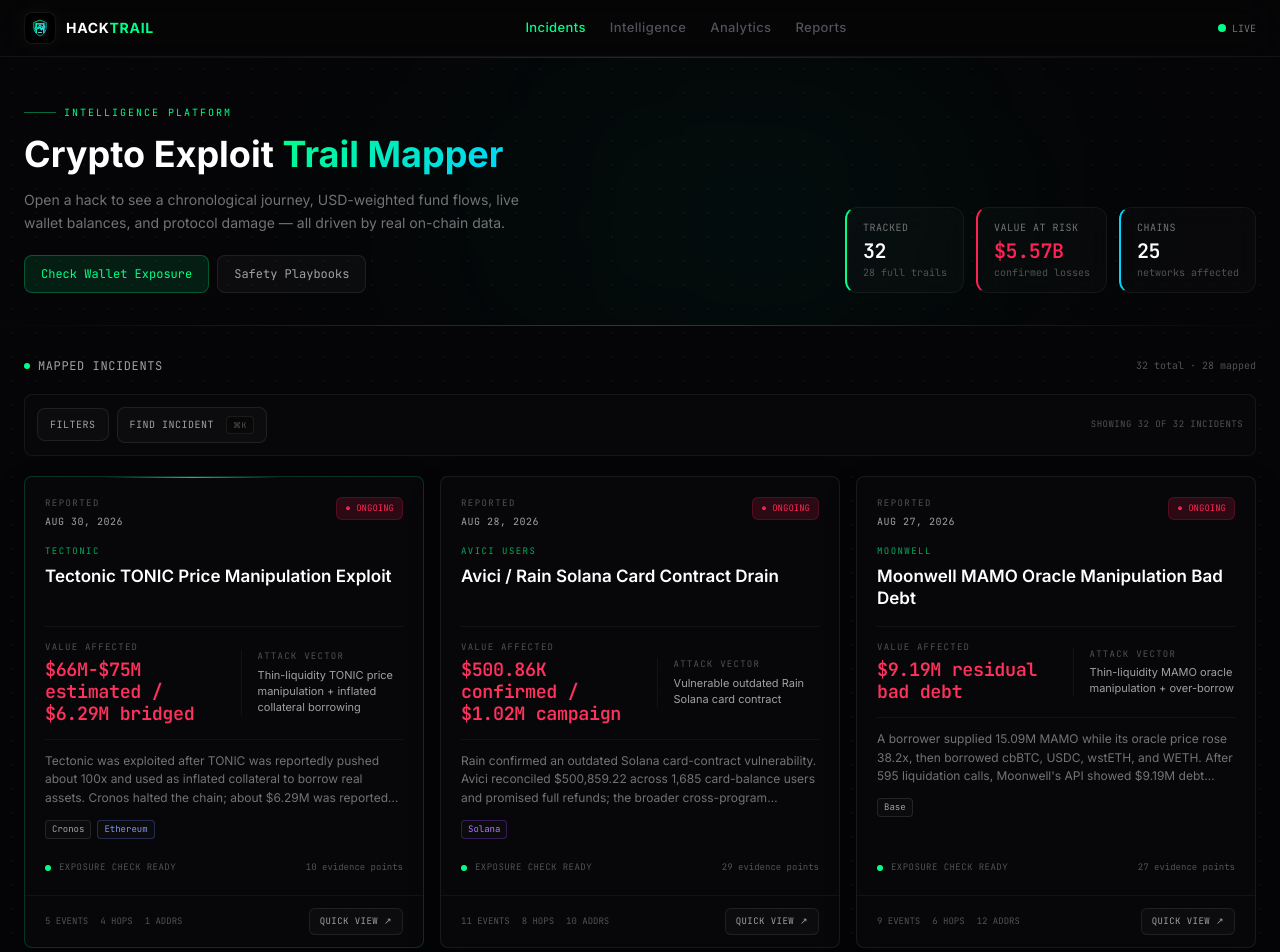
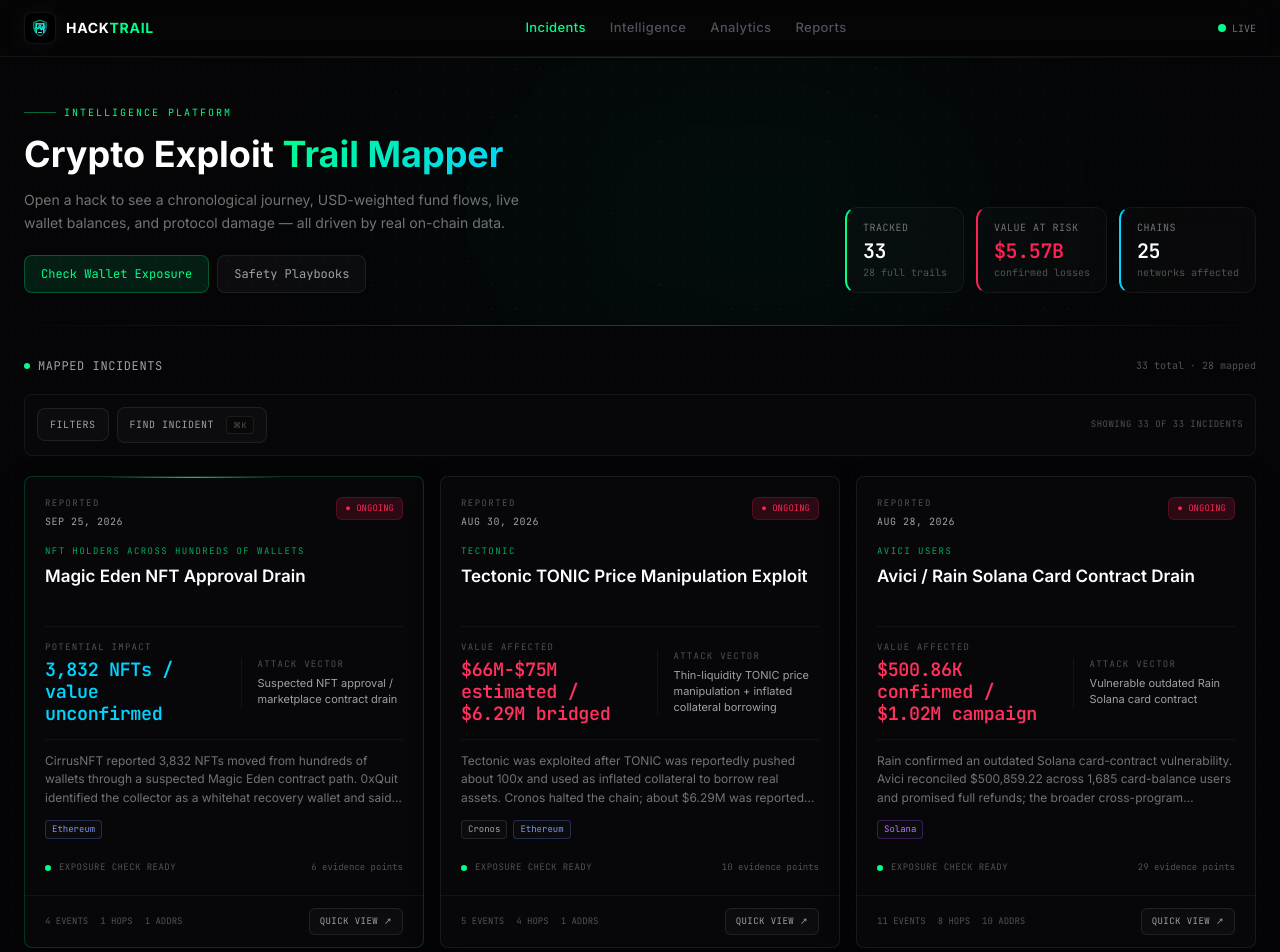
Before and after one commit to Sarcastinatooor/hack-trail, a Next.js app: page / in a window 1280 px wide. Shown: the top 952 px of the page. Built offline with nearby package versions, Linux system fonts and the light colour scheme.

Commit message:
Add preliminary Magic Eden NFT drain incident

```diff
--- a/src/data/all-incident-data.ts
+++ b/src/data/all-incident-data.ts
@@ -35,10 +35,12 @@
 import { MOONWELL_MAMO_DATA } from "./moonwell-mamo"
 import { AVICI_DRAIN_DATA } from "./avici-drain"
 import { TECTONIC_CRONOS_DATA } from "./tectonic-cronos"
+import { MAGIC_EDEN_NFT_DRAIN_DATA } from "./magic-eden-nft-drain"
 
 export const INCIDENT_DATA_BY_SLUG: Record<string, IncidentData> = {
   "avici-user-drain": AVICI_DRAIN_DATA,
   "tectonic-cronos": TECTONIC_CRONOS_DATA,
+  "magic-eden-nft-drain": MAGIC_EDEN_NFT_DRAIN_DATA,
   "moonwell-mamo": MOONWELL_MAMO_DATA,
   "kiichain-cosmos-evm": KIICHAIN_COSMOS_EVM_DATA,
   "risex-xlp": RISEX_XLP_DATA,
--- a/src/data/incidents.ts
+++ b/src/data/incidents.ts
@@ -1,6 +1,23 @@
 import { IncidentSummary } from './types'
 
 export const INCIDENTS: IncidentSummary[] = [
+  {
+    id: "magic-eden-nft-drain-2026-09",
+    slug: "magic-eden-nft-drain",
+    name: "Magic Eden NFT Approval Drain",
+    victim: "NFT holders across hundreds of wallets",
+    date: "2026-09-25",
+    date_label: "Sep 25, 2026",
+    loss_usd: 0,
+    loss_label: "3,832 NFTs / value unconfirmed",
+    chains: ["Ethereum"],
+    attack_vector: "Suspected NFT approval / marketplace contract drain",
+    attribution: "Collector 0x71cF...fe33 identified as whitehat by 0xQuit",
+    short_summary:
+      "CirrusNFT reported 3,832 NFTs moved from hundreds of wallets through a suspected Magic Eden contract path. 0xQuit identified the collector as a whitehat recovery wallet and said assets would be returned once the risk is contained.",
+    status: "ongoing",
+    tags: ["Ethereum", "NFT", "Magic Eden", "approval-drain", "whitehat", "recovery"],
+  },
   {
     id: "tectonic-cronos-2026-08",
     slug: "tectonic-cronos",
--- /dev/null
+++ b/src/data/magic-eden-nft-drain.ts
@@ -0,0 +1,72 @@
+import type { Hop, IncidentData, TimelineEvent, TrackedWallet } from "./types"
+
+const SOURCE =
+  "CirrusNFT and 0xQuit public X statements, updated 2026-09-25; Magic Eden contract involvement remains preliminary"
+
+const TS = {
+  report: 1790317860,
+  whitehatConfirmation: 1790318820,
+}
+
+const ADDRESSES = {
+  recoveryWallet: "0x71cF3f5724bD2B72Ef6464992aCd26216DE7fe33",
+}
+
+function tracked(
+  address: string,
+  label: string,
+  role: string,
+  notes: string,
+  confidence: TrackedWallet["confidence"],
+): TrackedWallet {
+  return { address, chain: "ethereum", label, role, notes, confidence, sourceLabel: SOURCE }
+}
+
+const hops: Hop[] = [
+  {
+    step: 1,
+    phase: "approval-drain",
+    ts: TS.report,
+    from: { label: "Hundreds of NFT wallets", kind: "user_funds" },
+    to: { label: "0x71cF...fe33 recovery wallet", kind: "recovery", address: ADDRESSES.recoveryWallet },
+    asset: "3,832 NFTs",
+    amount: 3832,
+    usd: 0,
+    chain: "Ethereum",
+    summary:
+      "CirrusNFT observed a wallet moving 3,832 NFTs from hundreds of wallets. The value is not yet reliably reconciled, and the collector is now described by 0xQuit as a whitehat recovery wallet.",
+  },
+]
+
+const timeline: TimelineEvent[] = [
+  { ts: TS.report, tag: "ALERT", title: "CirrusNFT reports 3,832 NFTs drained from hundreds of wallets", chain: "Ethereum" },
+  { ts: TS.report + 1680, tag: "ROOT-CAUSE", title: "Follow-up points to a possible Magic Eden contract approval path", chain: "Ethereum" },
+  { ts: TS.whitehatConfirmation, tag: "RECOVERY", title: "0xQuit identifies the collector as a whitehat wallet and says assets will be returned", chain: "Ethereum" },
+  { ts: TS.whitehatConfirmation + 900, tag: "STATUS", title: "Reports indicate the drain may still be ongoing; revoke NFT permissions immediately", chain: "Ethereum" },
+]
+
+export const MAGIC_EDEN_NFT_DRAIN_DATA: IncidentData = {
+  incident: {
+    id: "magic-eden-nft-drain-2026-09",
+    name: "Magic Eden NFT Approval Drain",
+    victim: "NFT holders across hundreds of wallets",
+    attacker_attribution: "Collector 0x71cF...fe33 identified by 0xQuit as whitehat recovery infrastructure",
+    root_cause:
+      "Preliminary reports show a collector moving 3,832 NFTs from hundreds of wallets through a suspected Magic Eden contract approval path. The exact contract, signing primitive, affected collections, and whether every transfer was unauthorized remain under investigation. Users with NFT valuables should revoke unneeded NFT approvals and move at-risk assets from affected wallets using a clean wallet.",
+    loss_usd: 0,
+    start_ts: TS.report,
+    pause_ts: TS.whitehatConfirmation,
+    chains_touched: ["Ethereum"],
+    stats: [
+      { label: "NFTs moved", value: "3,832", sub: "reported across hundreds of wallets", accent: "text-rose-300" },
+      { label: "Dollar loss", value: "Unconfirmed", sub: "collection values not reconciled", accent: "text-amber-300" },
+      { label: "Suspected path", value: "Magic Eden", sub: "preliminary contract attribution", accent: "text-sky-300" },
+      { label: "Recovery state", value: "Whitehat", sub: "return promised by 0xQuit", accent: "text-emerald-300" },
+    ],
+  },
+  hops,
+  timeline,
+  tracked_wallets: [
+    tracked(ADDRESSES.recoveryWallet, "Whitehat recovery wallet", "recovery", "0xQuit says assets in this wallet are safe and will be returned once they are no longer at risk. Do not label this wallet malicious without contrary evidence.", "verified"),
+  ],
+}
```
